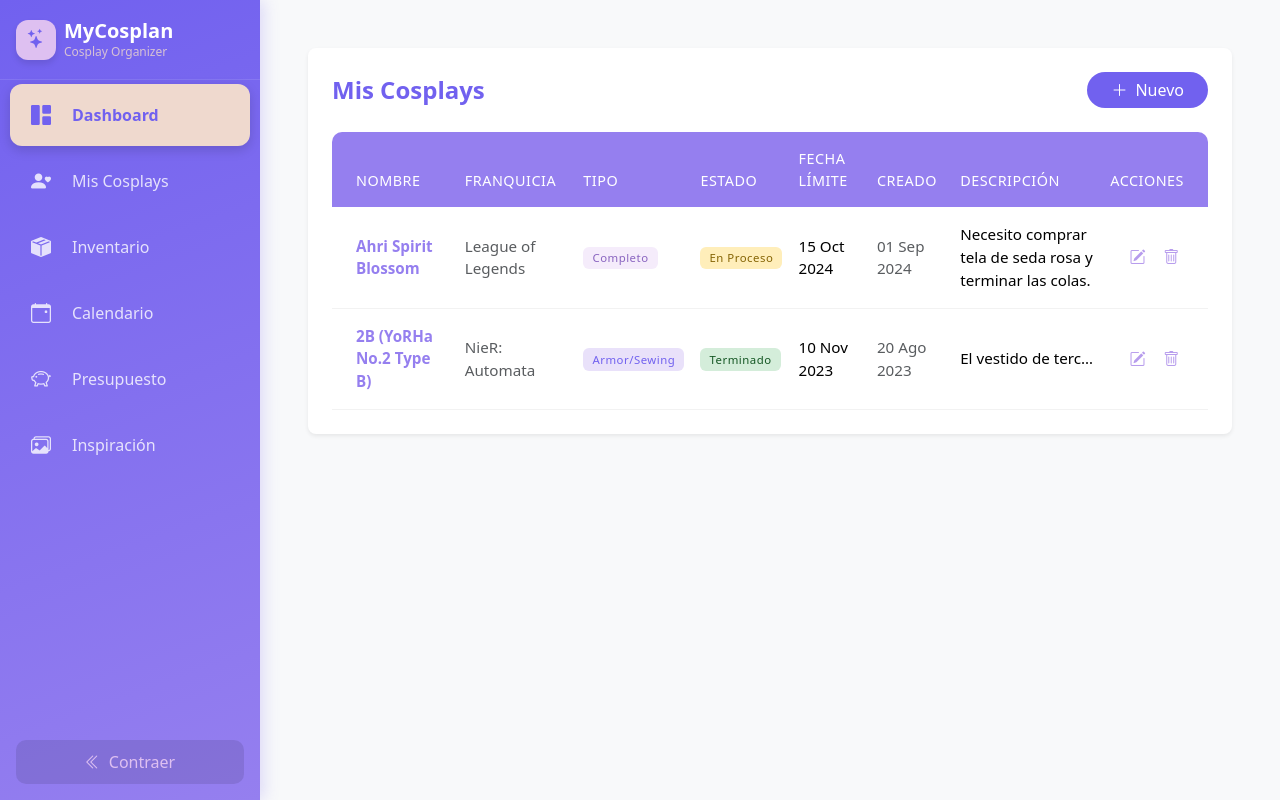
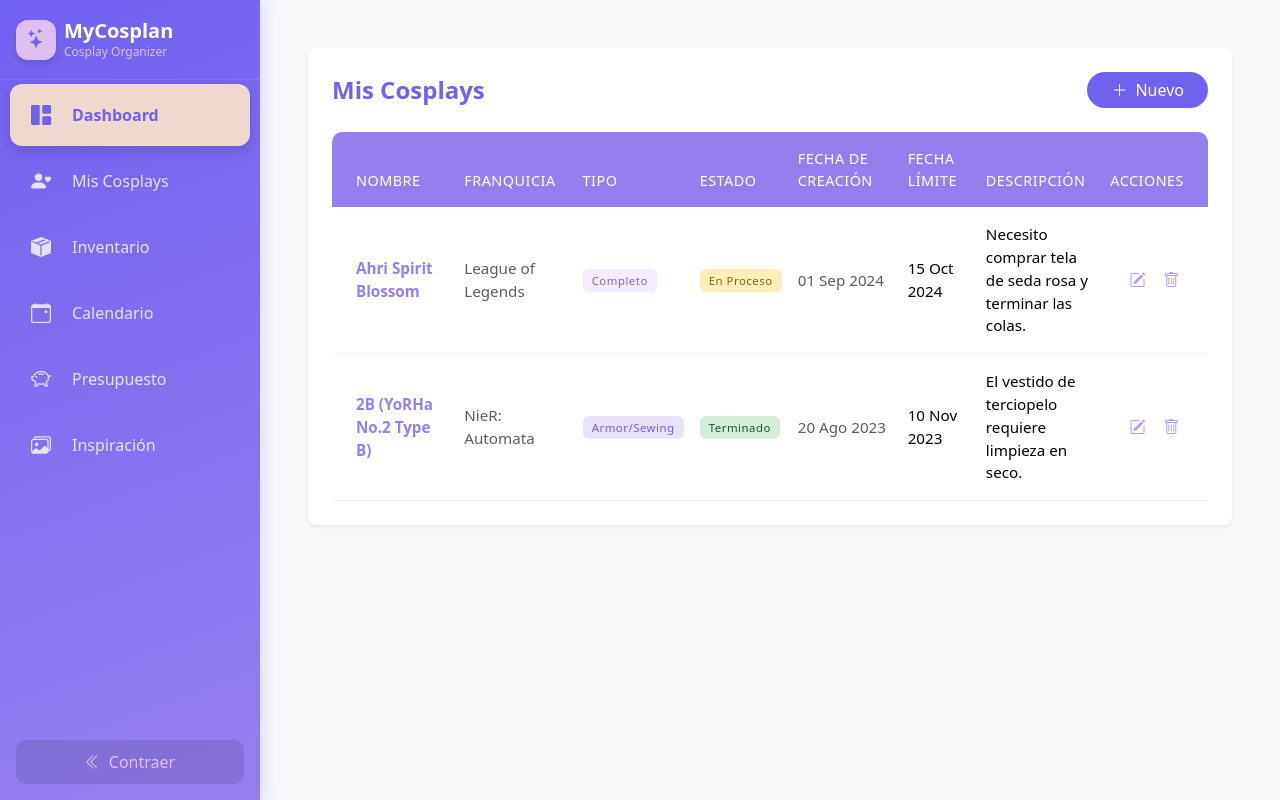
Before and after one commit to Render78/CosTrack, an Angular app: page /cosplay/list in a window 1280 px wide. Built offline with nearby package versions, Linux system fonts and the light colour scheme.

Commit message:
change date orders and add text-wrap

```diff
--- a/src/app/components/table-list-cosplay/table-list-cosplay.component.html
+++ b/src/app/components/table-list-cosplay/table-list-cosplay.component.html
@@ -16,8 +16,8 @@
                     <th scope="col">Franquicia</th>
                     <th scope="col">Tipo</th>
                     <th scope="col">Estado</th>
+                    <th scope="col">Fecha de Creación</th>
                     <th scope="col">Fecha Límite</th>
-                    <th scope="col">Creado</th>
                     <th scope="col">Descripción</th>
                     <th scope="col" class="text-end pe-4">Acciones</th>
                 </tr>
@@ -29,8 +29,8 @@
                     <td class="text-muted">League of Legends</td>
                     <td><span class="badge badge-soft-lilac">Completo</span></td>
                     <td><span class="badge bg-processing">En Proceso</span></td>
+                    <td class="text-muted small">01 Sep 2024</td>
                     <td>15 Oct 2024</td>
-                    <td class="text-muted small">01 Sep 2024</td>
                     <td class="text-truncate text-wrap" style="max-width: 150px;">Necesito comprar tela de seda rosa y terminar
                         las colas.</td>
                     <td class="text-end pe-4">
@@ -45,9 +45,9 @@
                     <td class="text-muted">NieR: Automata</td>
                     <td><span class="badge badge-soft-wisteria">Armor/Sewing</span></td>
                     <td><span class="badge bg-finished">Terminado</span></td>
+                    <td class="text-muted small">20 Ago 2023</td>
                     <td>10 Nov 2023</td>
-                    <td class="text-muted small">20 Ago 2023</td>
-                    <td class="text-truncate" style="max-width: 150px;">El vestido de terciopelo requiere limpieza en
+                    <td class="text-truncate text-wrap" style="max-width: 150px;">El vestido de terciopelo requiere limpieza en
                         seco.</td>
                     <td class="text-end pe-4">
                         <button class="btn btn-icon me-2"><i class="bi bi-pencil-square"></i></button>
```
